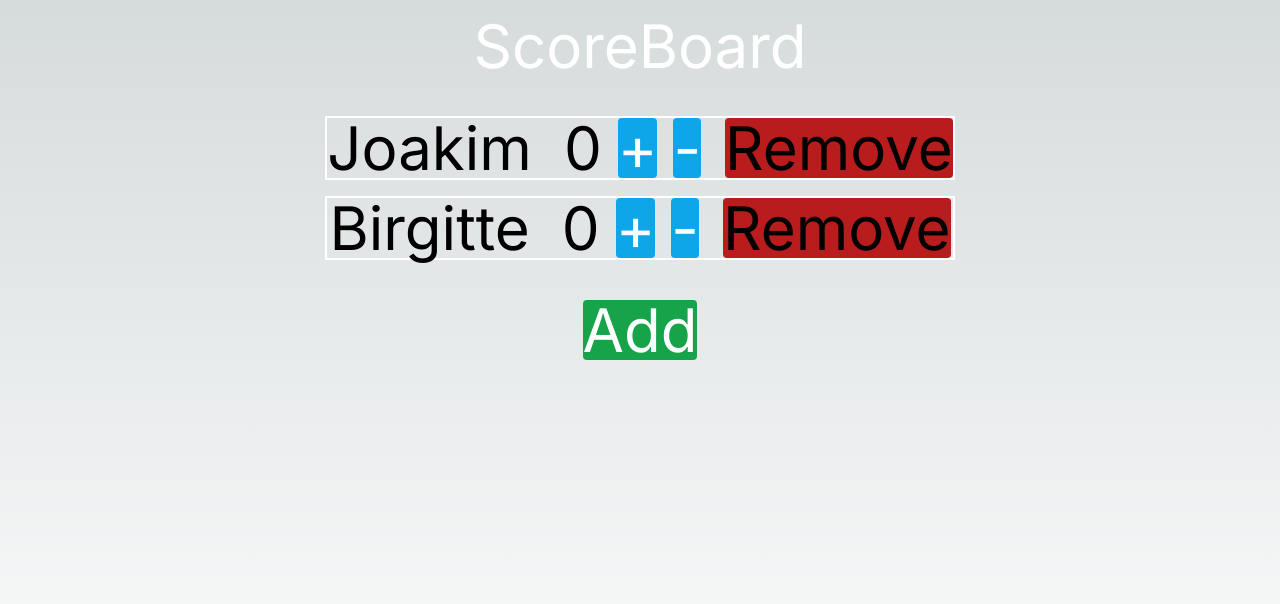
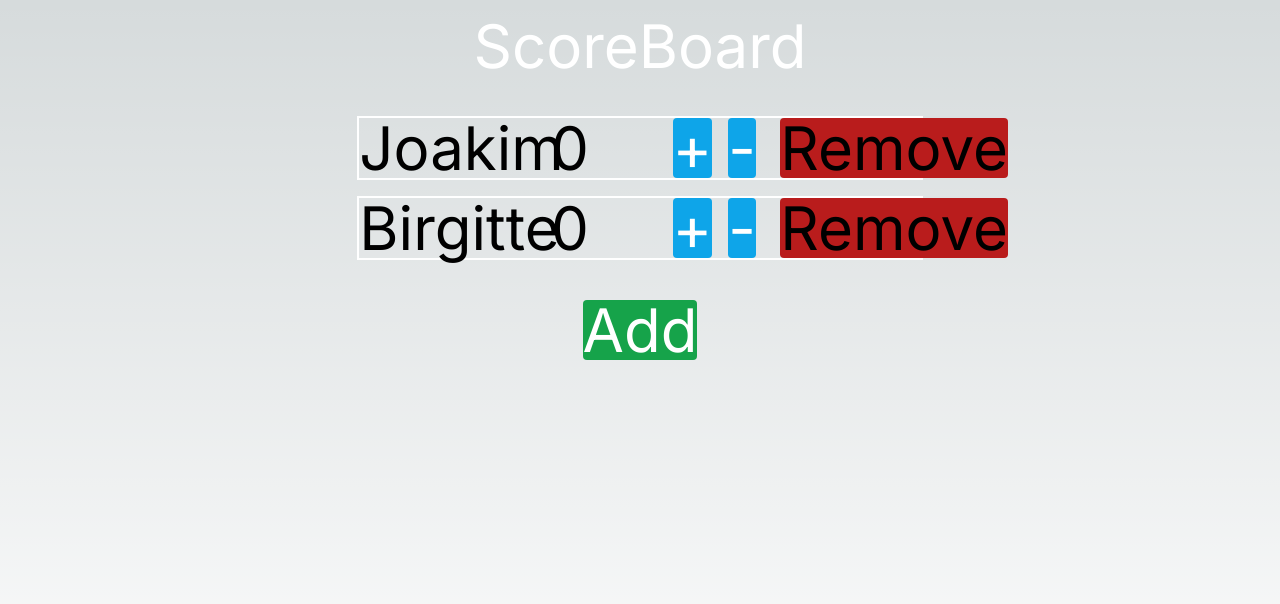
Before and after one commit to MikAoJk/scoreboard, a Next.js app: page / in a window 1280 px wide. Shown: the top 604 px of the page. Built offline with nearby package versions, Linux system fonts and the light colour scheme.

Commit message:
Use with w-1/4

```diff
--- a/src/components/Player.tsx
+++ b/src/components/Player.tsx
@@ -29,11 +29,11 @@ const Player = (playerProps: PlayerProps) => {
 
     return (
         <ul className="mt-4 flex justify-center border-solid border-white border-2">
-            <li>{playerProps.playerData.name}</li>
-            <li className="ml-8">{playerScore}</li>
-            <li className="ml-2"><ChangePlayerScore onAddChangePlayerScore={addPlayerScoreHandler}
+            <li className="w-1/4">{playerProps.playerData.name}</li>
+            <li className="w-1/4">{playerScore}</li>
+            <li className="w-1/4"><ChangePlayerScore onAddChangePlayerScore={addPlayerScoreHandler}
                                                     onSubstractChangePlayerScore={substractPlayerScoreHandler}/></li>
-            <li className="ml-6">
+            <li className="w-1/4">
                 <button onClick={onSaveRemovePlayerHandler} type="button" className="bg-red-700 rounded">Remove
                 </button>
             </li>
```
